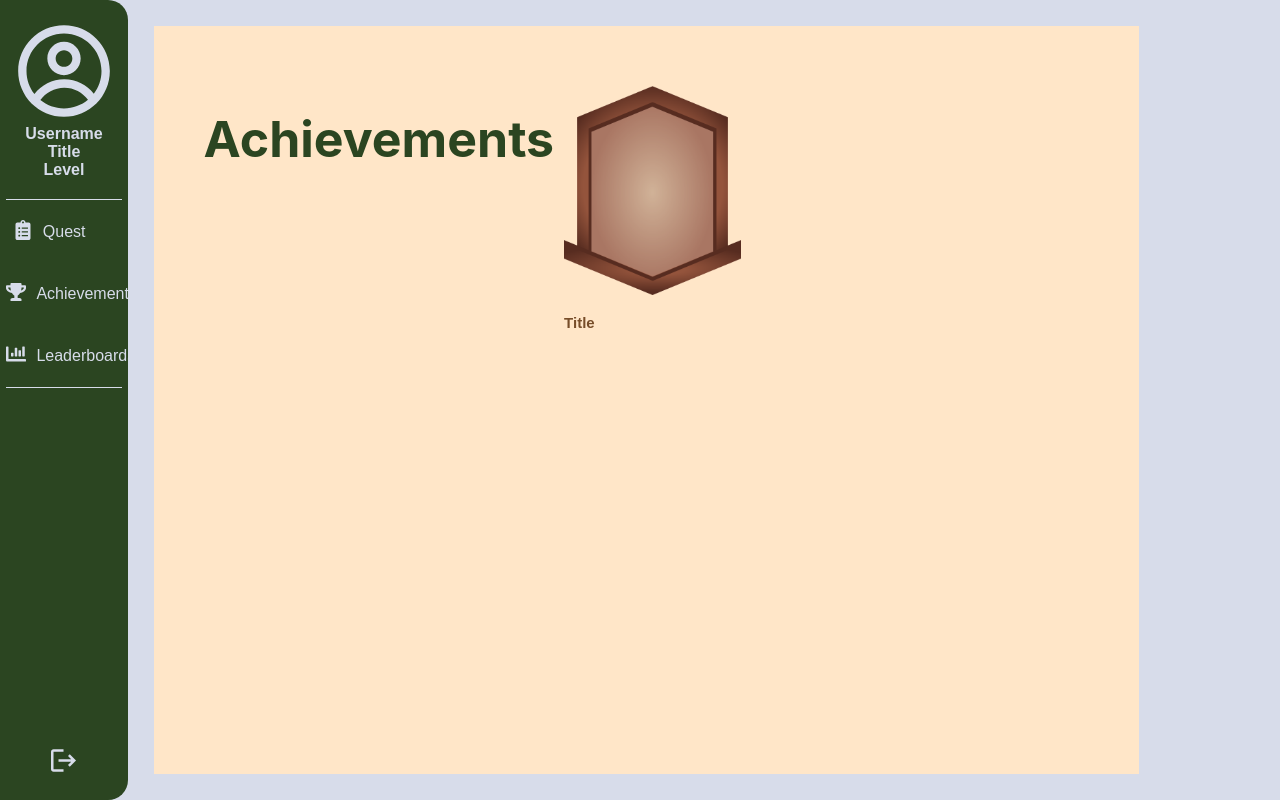
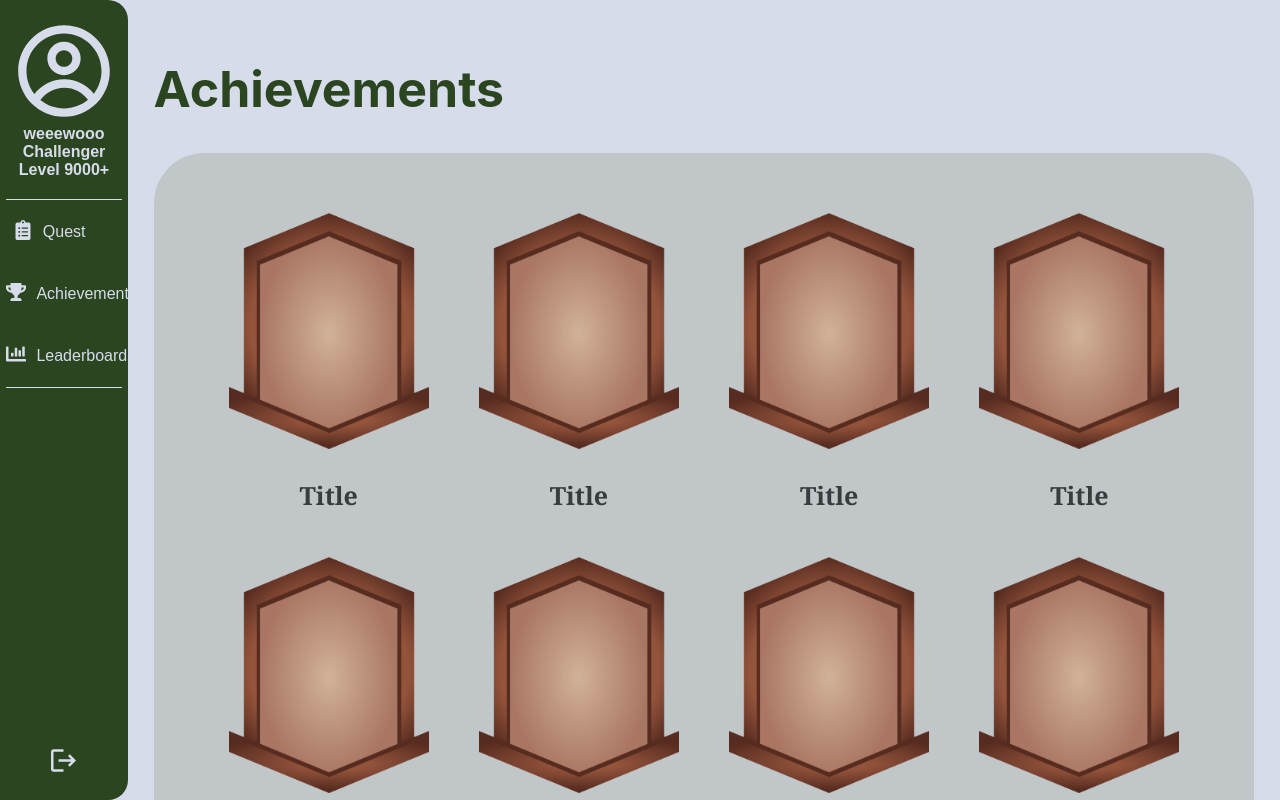
Before and after one commit to gigabros/SPECSpace, a React (Create React App) app in the folder specs-space/: page /Achievements in a window 1280 px wide. Built offline with nearby package versions, Linux system fonts and the light colour scheme.

Commit message:
achievements page

```diff
--- a/specs-space/src/components/SideProfile.jsx
+++ b/specs-space/src/components/SideProfile.jsx
@@ -10,9 +10,9 @@ export default function SideProfile() {
           <div className="profilebtn-content">
             <div className='icon'><CgProfile size={100} /></div>
             <div className="label">
-              <span id='Profile'>Username</span>
-              <span>Title</span>
-              <span>Level</span>
+              <span id='Profile'>weeewooo</span>
+              <span>Challenger</span>
+              <span>Level 9000+</span>
             </div>
 
           </div>
--- a/specs-space/src/pages/Achievements.jsx
+++ b/specs-space/src/pages/Achievements.jsx
@@ -5,6 +5,34 @@ import badge from '../data/badge-placeholder.png'
 
 const carddata = [
 
+  {
+    img: badge,
+    title: "Title",
+  },
+  {
+    img: badge,
+    title: "Title",
+  },
+  {
+    img: badge,
+    title: "Title",
+  },
+  {
+    img: badge,
+    title: "Title",
+  },
+  {
+    img: badge,
+    title: "Title",
+  },
+  {
+    img: badge,
+    title: "Title",
+  },
+  {
+    img: badge,
+    title: "Title",
+  },
   {
     img: badge,
     title: "Title",
@@ -18,9 +46,11 @@ export default function Achievements() {
         <div className="left-side">
           <Sidebar />
         </div>
+
         <div className="right-side">
           <div className='achievement-page'>
             <h1 className='achievement-title'>Achievements</h1>
+            <div className="card-holder">
               {carddata.map((value, index) => {
                 return (
                   <div className="card" key={index}>
@@ -35,6 +65,9 @@ export default function Achievements() {
               })}
             </div>
           </div>
+
+
+        </div>
       </div>
     </>
 
--- a/specs-space/src/pages/pagestyle.scss
+++ b/specs-space/src/pages/pagestyle.scss
@@ -253,19 +253,61 @@
 }
 
 //achievments
+
+// .acheivement-page {
+//     padding: 50px;
+//     margin: 0;
+//     display: flex;
+//     flex-wrap: wrap;
+//     background-color: #FFE6C8;
+
+//     .card {
+//         height: auto;
+//         width: 20%;
+//         padding: 10px;
+//         margin: 0;
+
+//         .card-img {
+//             max-width: 100%;
+
+//         }
+
+//         .card-title {
+//             font-family: sans-serif;
+//             font-size: 15px;
+//             font-weight: 800;
+//             color: #774D29;
+//         }
+
+//     }
+// }
+
 .achievement-page {
-    padding: 50px;
-    margin: 0;
+    // border: red 1px solid;
     display: flex;
-    flex-wrap: wrap;
-    background-color: #FFE6C8;
+    flex-direction: column;
+    width: 100%;
 
     .achievement-title {
         color: #2B4521;
         font-size: 50px;
+
     }
 
+    .card-holder {
+        // border: red 1px solid;
+        padding: 50px;
+        margin: 0;
+        display: flex;
+        justify-content: space-around;
+        flex-wrap: wrap;
+        background-color: #C1C7C9;
+        border-radius: 50px;
+
         .card {
+            display: flex;
+            flex-direction: column;
+            align-items: center;
             height: auto;
             width: 20%;
             padding: 10px;
@@ -277,10 +319,12 @@
             }
 
             .card-title {
-            font-family: sans-serif;
-            font-size: 15px;
+                font-family: Cambria, Cochin, Georgia, Times, 'Times New Roman', serif;
+                font-size: 25px;
                 font-weight: 800;
-            color: #774D29;
+                color: #373D3F;
+            }
+
         }
     }
 }
```
Also changed, not shown: 1 other file (tests, documents, lock files or other folders). Lines whose indentation alone changed are shown as unchanged.
